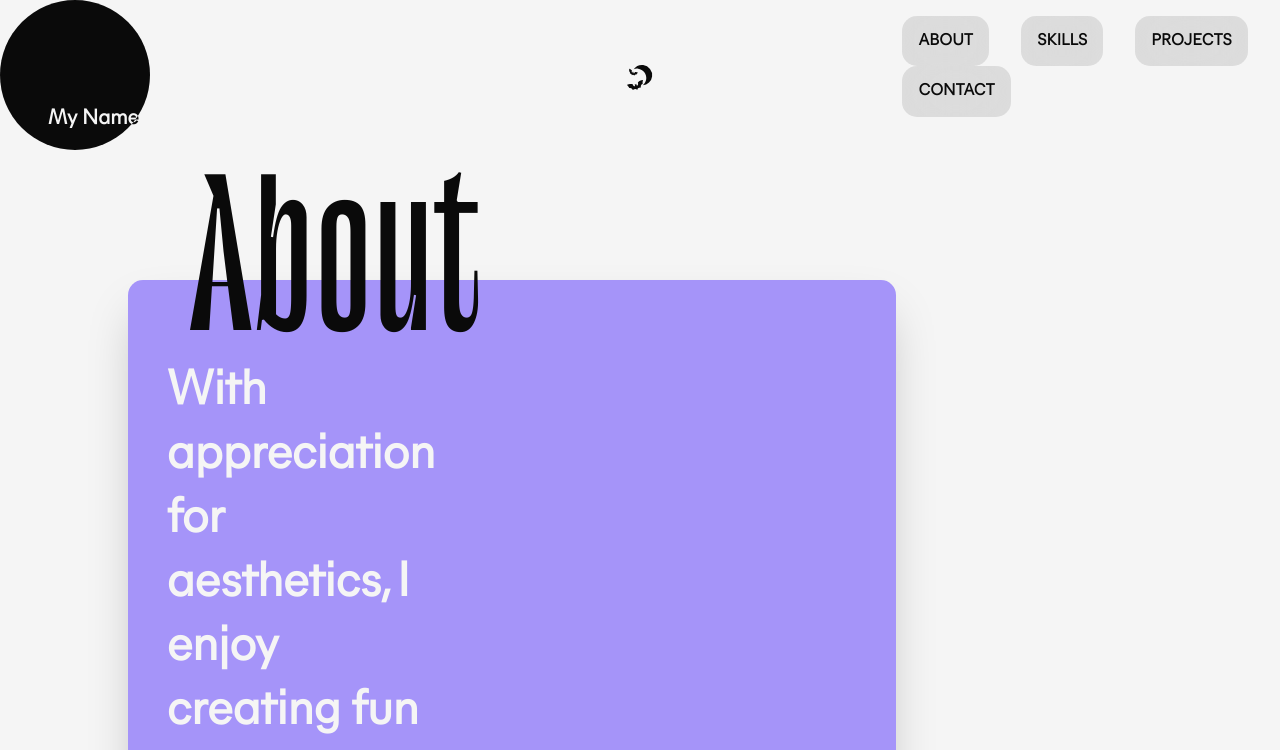
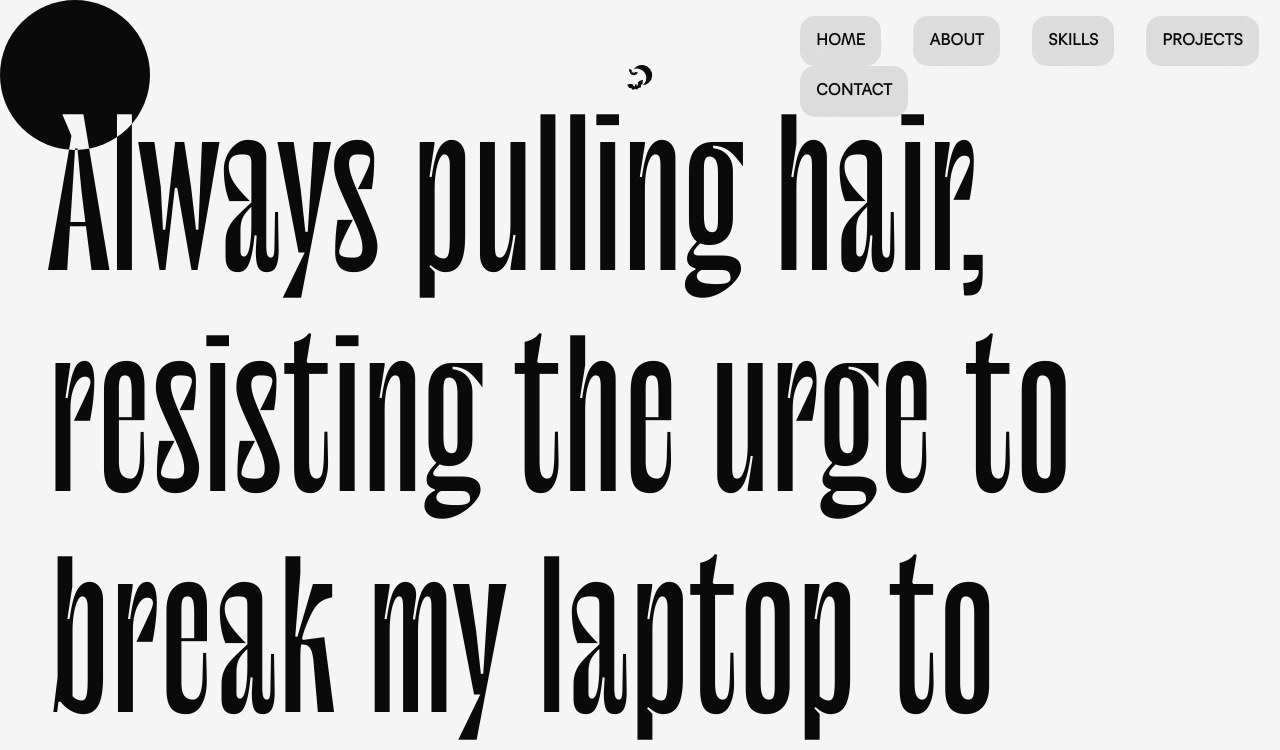
Before and after one commit to bravoosonja/website, a Next.js app: page / in a window 1280 px wide. Shown: the top 750 px of the page. Built offline with nearby package versions, Linux system fonts and the light colour scheme.

Commit message:
Start banner

```diff
--- /dev/null
+++ b/components/banner.js
@@ -0,0 +1,24 @@
+import styled from "styled-components";
+
+export default function Banner() {
+  return (
+    <Wrapper>
+      <Content>
+        <h1>
+          Always pulling hair, resisting the urge to break my laptop to create
+          <span> aesthetic</span>, <span> fun </span> user experiences.
+        </h1>
+      </Content>
+    </Wrapper>
+  );
+}
+
+const Wrapper = styled.div`
+  width: 100%;
+  height: 95vh;
+`;
+
+const Content = styled.div`
+  span {
+  }
+`;
--- a/components/header.js
+++ b/components/header.js
@@ -4,13 +4,12 @@ import styled from "styled-components";
 export default function Header({ props }) {
   return (
     <Container>
-      <Nav>
-        <Logo>
+      <Wrapper>
+        <NavItem>
           <Link href="/">
-            <a>My Name</a>
+            <a>Home</a>
           </Link>
-        </Logo>
-        <Wrapper>
+        </NavItem>
         <NavItem>
           <Link href="/about">
             <a>About</a>
@@ -35,7 +34,7 @@ export default function Header({ props }) {
       {/* <NavItem>
           <Theme onClick={toggleTheme} theme={theme} />
         </NavItem> */}
-      </Nav>
+
       {/* <InnerHeader>
         <Logo>
           <Link href="/">
@@ -56,18 +55,11 @@ const Container = styled.div`
   align-items: center;
 `;
 
-const Nav = styled.div`
-  display: flex;
-  justify-content: space-between;
-  align-items: center;
-  width: 100%;
-`;
-
 const Wrapper = styled.div`
   margin-left: 50%;
   position: fixed;
   top: 1rem;
-  left: 68vw;
+  left: 60vw;
   margin: auto;
 `;
 
@@ -83,18 +75,6 @@ const NavItem = styled.button`
 
   &:hover {
     color: ${(props) => props.theme.accent};
-  }
-`;
-
-const Logo = styled.div`
-  a {
-    font-weight: 700;
-    font-size: 1.3rem;
-    color: ${(props) => props.theme.text};
-
-    &:hover {
-      color: ${(props) => props.theme.accent};
-    }
   }
 `;
 
--- a/pages/about.js
+++ b/pages/about.js
@@ -45,13 +45,14 @@ export default function About({ cursorType, cursorChangeHandler }) {
 
 const Container = styled.div`
   width: 100%;
-  height: 90vh;
+  height: 9vh;
+  margin-top: 2rem;
 `;
 
 const Title = styled.div`
-  left: 12%;
-  top: 5%;
-  position: relative;
+  /* left: 12%;
+  top: 5%; */
+  /* position: relative; */
   z-index: 10;
   width: min-content;
   color: ${(props) => props.theme.text};
@@ -64,7 +65,6 @@ const Backdrop = styled.div`
   display: flex;
   /* height: max-content; */
   width: 60%;
-  position: absolute;
   top: 35%;
   left: 10%;
   box-shadow: rgba(0, 0, 0, 0.25) 0px 25px 50px -12px;
--- a/pages/index.js
+++ b/pages/index.js
@@ -2,6 +2,7 @@ import { useContext } from "react";
 // components
 import About from "../pages/about";
 import Skills from "../pages/skills";
+import Banner from "../components/banner";
 // context
 import { CursorContext } from "../context/cursor-context";
 
@@ -9,6 +10,9 @@ export default function Home() {
   const { cursorType, cursorChangeHandler } = useContext(CursorContext);
   return (
     <>
+      <section>
+        <Banner />
+      </section>
       <section>
         <About />
       </section>
--- a/styles/globalStyle.js
+++ b/styles/globalStyle.js
@@ -39,6 +39,10 @@ export const GlobalStyle = createGlobalStyle`
         padding: 3rem;
         background-color:${(props) => props.theme.background};
         font-family: 'Mier', "MurMure", sans-serif;
+        display: flex;
+        flex-direction: column;
+        justify-content: center;
+        align-items: center;
         /* transition: all 1s cubic-bezier(0.645, 0.045, 0.355, 1); */
         /* display: flex; */
 
```
Lines whose indentation alone changed are shown as unchanged.
